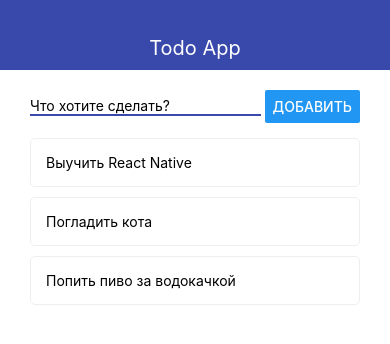
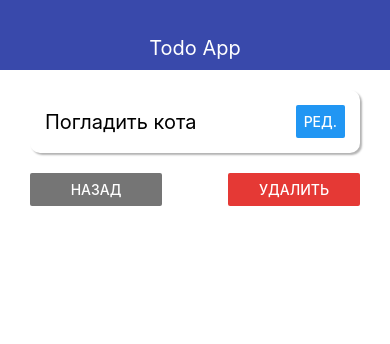
Before and after one commit to nicholasgribanov/react-native-todo-app, a React Native app: screen / in a window 390 px wide. Shown: the top 344 px of the page. Built offline with nearby package versions, Linux system fonts and the light colour scheme.

Commit message:
New feature - edit todo title

```diff
--- a/App.js
+++ b/App.js
@@ -6,7 +6,7 @@ import { TodoScreen } from './src/screens/TodoScreen';
 
 
 export default function App() {
-    const [todoId, setTodoId] = useState(null);
+    const [todoId, setTodoId] = useState('2');
     const [todos, setTodos] = useState([
         { id: '1', title: 'Выучить React Native' },
         { id: '2', title: 'Погладить кота' },
@@ -45,6 +45,17 @@ export default function App() {
         );
     };
 
+    const updateTodo = (id, title) => {
+        setTodos(old =>
+            old.map(todo => {
+                if (todo.id === id) {
+                    todo.title = title
+                }
+                return todo
+            })
+        )
+    }
+
     let content = (
         <MainScreen
             todos={todos}
@@ -52,10 +63,14 @@ export default function App() {
             addTodo={addTodo}
             onOpen={setTodoId} />
     )
-
     if (todoId) {
         const selectedTodo = todos.find(todo => todo.id === todoId);
-        content = <TodoScreen onRemove={removeTodo} todo={selectedTodo} goBack={() => setTodoId(null)} />
+        content = <TodoScreen
+            onRemove={removeTodo}
+            todo={selectedTodo}
+            goBack={() => setTodoId(null)}
+            onSave={updateTodo}
+        />
     }
 
     return (
--- /dev/null
+++ b/src/components/EditModal.js
@@ -0,0 +1,55 @@
+import React, { useState } from 'react'
+import { Modal, View, TextInput, Button, StyleSheet, Alert } from 'react-native'
+import { THEME } from '../theme'
+
+export const EditModal = ({ visible, closeModal, value, saveTitle }) => {
+    const [title, setTitle] = useState(value)
+
+    const saveHandler = () => {
+        if (title.trim().length < 3) {
+            Alert.alert('Ошибка!', `Минимальная длина названия 3 символа. Текущая длина ${title.trim().length}`)
+        } else {
+            saveTitle(title)
+        }
+    }
+
+    return (
+        <Modal visible={visible} animationType='slide' transparent={false}>
+            <View style={styles.wrap}>
+                <TextInput
+                    style={styles.input}
+                    value={title}
+                    onChangeText={setTitle}
+                    placeholder='Введите текст...'
+                    autoCorrect={false}
+                    autoCapitalize='none'
+                    maxLength={64}
+                />
+                <View style={styles.buttons}>
+                    <Button title='Отменить' onPress={closeModal} color={THEME.DANGER_COLOR} />
+                    <Button title='Сохранить' onPress={saveHandler} />
+                </View>
+            </View>
+        </Modal>
+    )
+}
+
+const styles = StyleSheet.create({
+    wrap: {
+        flex: 1,
+        justifyContent: 'center',
+        alignItems: 'center'
+    },
+    buttons: {
+        marginTop: 10,
+        width: '100%',
+        flexDirection: 'row',
+        justifyContent: 'space-around'
+    },
+    input: {
+        padding: 10,
+        borderBottomColor: THEME.MAIN_COLOR,
+        borderBottomWidth: 2,
+        width: '80%'
+    }
+})
--- a/src/screens/TodoScreen.js
+++ b/src/screens/TodoScreen.js
@@ -1,14 +1,26 @@
-import React from 'react'
+import React, { useState } from 'react'
 import { View, Text, StyleSheet, Button } from 'react-native'
 import { THEME } from '../theme'
 import { AppCard } from '../components/ui/AppCard'
+import { EditModal } from '../components/EditModal'
 
-export const TodoScreen = ({ todo, goBack, onRemove }) => {
+export const TodoScreen = ({ todo, goBack, onRemove, onSave }) => {
+    const [modal, setModal] = useState(false)
+    const saveHandler = title => {
+        onSave(todo.id, title)
+        setModal(false)
+    }
+
     return (
         <View>
+            <EditModal
+                visible={modal}
+                value={todo.title}
+                saveTitle={saveHandler}
+                closeModal={() => setModal(false)} />
             <AppCard style={styles.card}>
                 <Text style={styles.title}>{todo.title}</Text>
-                <Button title='Ред.' />
+                <Button title='Ред.' onPress={() => setModal(true)} />
             </AppCard>
             <View style={styles.buttons}>
                 <View style={styles.button}>
```
